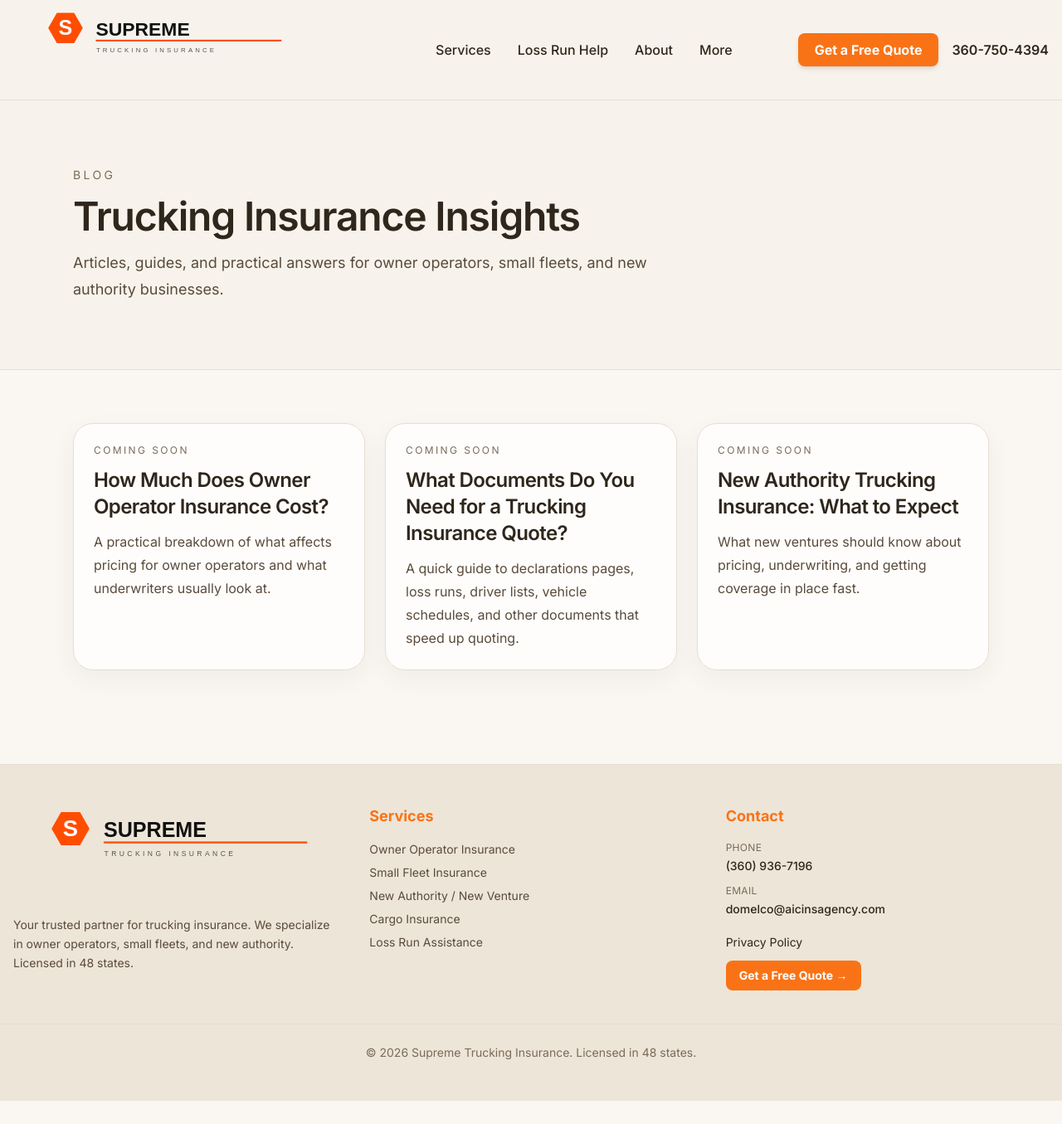
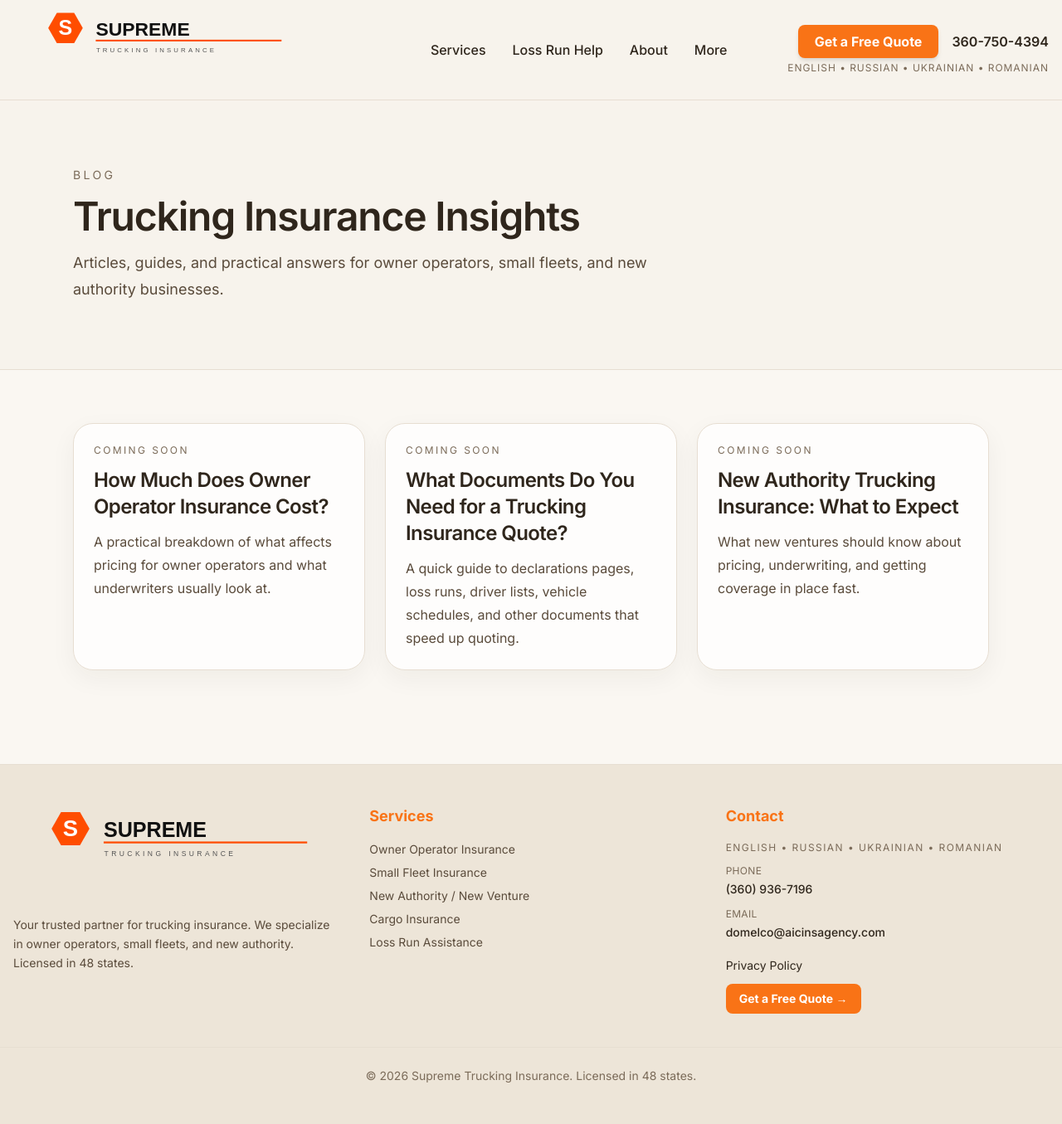
Before and after one commit to omelcodima/supreme-trucking-insurance, a Next.js app: page /blog in a window 1280 px wide. Shown: the whole page at 83% size. Before the commit the page ends 1327 px from the top, so only its background shows below. Built offline with nearby package versions, Linux system fonts and the light colour scheme.

Commit message:
Add multilingual trust line to header and footer

```diff
--- a/src/app/layout.tsx
+++ b/src/app/layout.tsx
@@ -54,6 +54,7 @@ export default function RootLayout({
               </div>
             </div>
 
+            <div className="flex flex-col items-end gap-1">
               <div className="flex items-center gap-4">
                 <Link
                   href="/quote"
@@ -67,6 +68,10 @@ export default function RootLayout({
                 >
                   360-750-4394
                 </a>
+              </div>
+              <p className="hidden lg:block text-xs text-[#7B6B59] tracking-[0.08em] uppercase whitespace-nowrap">
+                English • Russian • Ukrainian • Romanian
+              </p>
             </div>
           </nav>
         </header>
@@ -102,6 +107,7 @@ export default function RootLayout({
             <div>
               <h3 className="text-lg font-bold mb-4 text-[#f97316]">Contact</h3>
               <div className="space-y-3 text-sm">
+                <p className="text-[#7B6B59] text-xs uppercase tracking-[0.12em]">English • Russian • Ukrainian • Romanian</p>
                 <div>
                   <p className="text-[#7B6B59] text-xs uppercase tracking-wide mb-1">Phone</p>
                   <a href="tel:+13609367196" className="text-[#2F261C] hover:text-[#f97316] transition-colors font-medium">(360) 936-7196</a>
```
Lines whose indentation alone changed are shown as unchanged.
